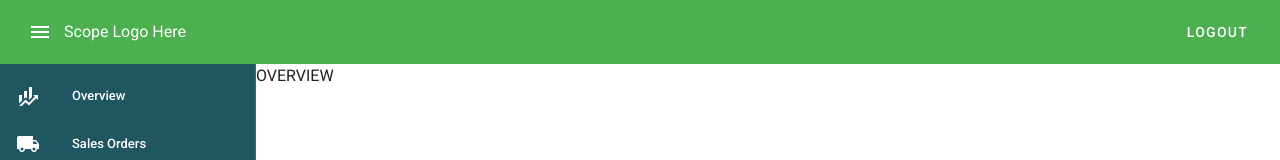
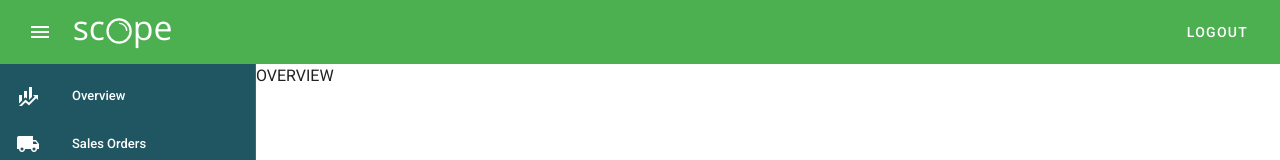
Before and after one commit to Marantesss/feup-sinf, a Vue app in the folder scope-frontend/: page /overview in a window 1280 px wide. Shown: the top 160 px of the page. Built offline with nearby package versions, Linux system fonts and the light colour scheme.

Commit message:
Replaced placeholder with Scope logo :eyes: :eyes:

```diff
--- a/scope-frontend/src/components/common/Navbar.vue
+++ b/scope-frontend/src/components/common/Navbar.vue
@@ -4,8 +4,14 @@
     <v-app-bar app color="secondary" dark clipped-left flat>
       <div class="d-flex align-center">
         <v-app-bar-nav-icon @click.stop="drawer = !drawer"></v-app-bar-nav-icon>
-
-        Scope Logo Here
+        <v-img
+          alt="Scope Logo"
+          class="shrink ms-2"
+          contain
+          :src="require('../../assets/scope-logo-white.svg')"
+          transition="scale-transition"
+          width="100"
+        />
       </div>
 
       <v-spacer></v-spacer>
```
